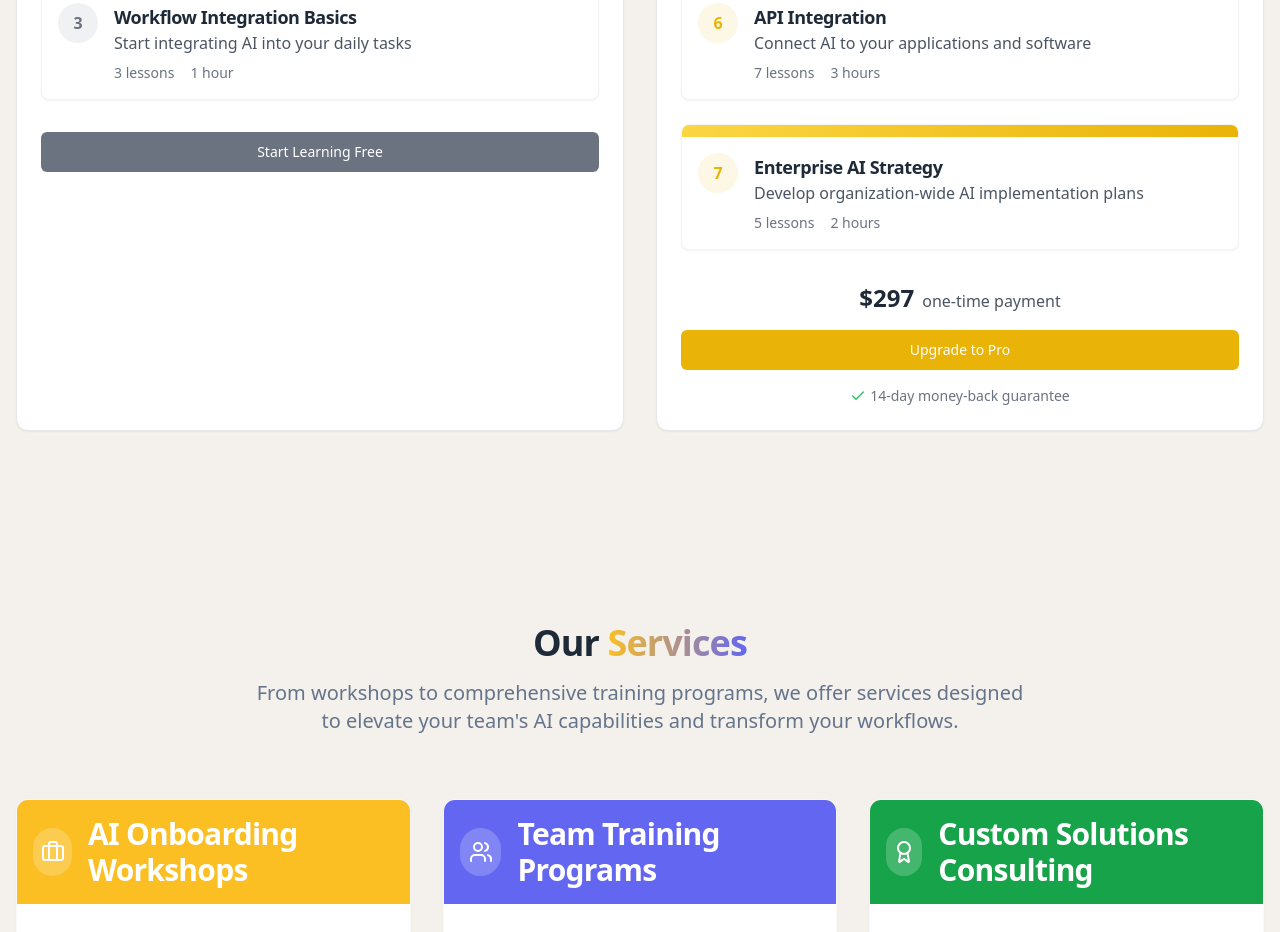
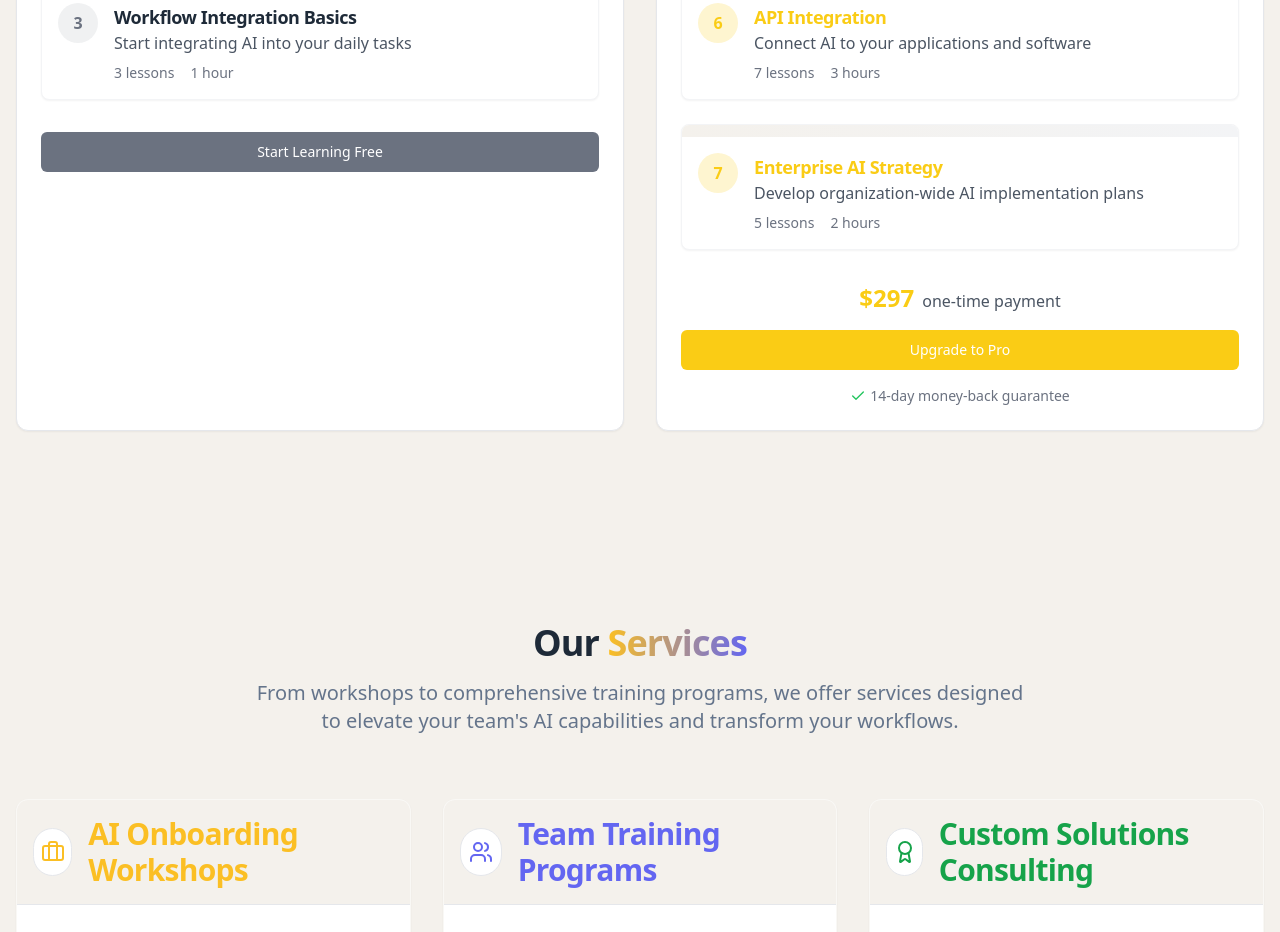
Before and after one commit to swifty3313/ai-fluent-launchpad, a React (Vite) app: page / in a window 1280 px wide. Shown: the part 2380-3312 px from the top of the page. Built offline with nearby package versions, Linux system fonts and the light colour scheme.

Commit message:
Refactor: Swap light yellow shapes with darker yellow text/icons
Updates the color scheme to replace light yellow shapes with darker yellow text or icons in various sections.

```diff
--- a/src/components/CourseSection.tsx
+++ b/src/components/CourseSection.tsx
@@ -35,28 +35,28 @@ const CourseSection: React.FC = () => {
       description: "Master complex prompting strategies for specialized tasks",
       lessons: 8,
       duration: "3 hours",
-      gradient: "from-yellow-400/80 to-yellow-500"
+      gradient: "from-brand-beige to-gray-100"
     },
     {
       title: "Custom GPT Building",
       description: "Create your own specialized AI assistants",
       lessons: 6,
       duration: "2.5 hours",
-      gradient: "from-yellow-400/80 to-yellow-500"
+      gradient: "from-brand-beige to-gray-100"
     },
     {
       title: "API Integration",
       description: "Connect AI to your applications and software",
       lessons: 7,
       duration: "3 hours",
-      gradient: "from-yellow-400/80 to-yellow-500"
+      gradient: "from-brand-beige to-gray-100"
     },
     {
       title: "Enterprise AI Strategy",
       description: "Develop organization-wide AI implementation plans",
       lessons: 5,
       duration: "2 hours",
-      gradient: "from-yellow-400/80 to-yellow-500"
+      gradient: "from-brand-beige to-gray-100"
     }
   ];
 
@@ -113,12 +113,12 @@ const CourseSection: React.FC = () => {
 
           {/* Pro Track Column */}
           <div className="bg-white rounded-xl shadow-sm border border-gray-200 overflow-hidden relative">
-            <div className="absolute top-4 right-4 bg-yellow-100 text-yellow-700 text-xs font-medium px-2 py-1 rounded-full flex items-center">
-              <Star className="h-3 w-3 mr-1 fill-yellow-500 stroke-yellow-500" />
+            <div className="absolute top-4 right-4 bg-brand-gold/20 text-brand-gold border border-brand-gold text-xs font-medium px-2 py-1 rounded-full flex items-center">
+              <Star className="h-3 w-3 mr-1 fill-brand-gold stroke-brand-gold" />
               Most Popular
             </div>
 
-            <div className="bg-gradient-to-r from-yellow-400/90 to-yellow-500 p-6">
+            <div className="bg-gradient-to-r from-brand-gold/90 to-yellow-600 p-6">
               <h3 className="text-white font-bold mb-2">Pro Track</h3>
               <p className="text-white/90">Advanced modules for serious productivity gains</p>
             </div>
@@ -131,12 +131,12 @@ const CourseSection: React.FC = () => {
                     <CardContent className="p-4">
                       <div className="flex">
                         <div className="flex-shrink-0 mr-4">
-                          <div className="w-10 h-10 rounded-full bg-yellow-500/10 flex items-center justify-center">
-                            <span className="font-semibold text-yellow-500">{index + 4}</span>
+                          <div className="w-10 h-10 rounded-full bg-brand-gold/20 flex items-center justify-center">
+                            <span className="font-semibold text-brand-gold">{index + 4}</span>
                           </div>
                         </div>
                         <div>
-                          <h4 className="font-semibold text-lg">{course.title}</h4>
+                          <h4 className="font-semibold text-lg text-brand-gold">{course.title}</h4>
                           <p className="text-gray-600 mb-2">{course.description}</p>
                           <div className="flex text-sm text-gray-500">
                             <span className="mr-4">{course.lessons} lessons</span>
@@ -151,10 +151,10 @@ const CourseSection: React.FC = () => {
 
               <div className="mt-8 mb-4">
                 <div className="text-center mb-4">
-                  <span className="text-2xl font-bold">$297</span>
+                  <span className="text-2xl font-bold text-brand-gold">$297</span>
                   <span className="text-gray-600 ml-2">one-time payment</span>
                 </div>
-                <Button asChild className="w-full bg-yellow-500 hover:bg-yellow-500/90">
+                <Button asChild className="w-full bg-brand-gold hover:bg-brand-gold/90">
                   <a href="#contact">Upgrade to Pro</a>
                 </Button>
               </div>
--- a/src/components/ServiceSection.tsx
+++ b/src/components/ServiceSection.tsx
@@ -8,40 +8,49 @@ const ServiceSection: React.FC = () => {
     {
       title: "AI Onboarding Workshops",
       description: "Jumpstart your team's AI journey with focused, hands-on workshops that teach practical skills.",
-      icon: <Briefcase className="h-6 w-6 text-white" />,
+      icon: <Briefcase className="h-6 w-6 text-brand-orange" />,
       features: [
         "2-6 hour interactive sessions",
         "Customized to your industry",
         "Hands-on exercises with real use cases",
         "Implementation roadmap"
       ],
-      primaryColor: "bg-brand-orange",
+      primaryColor: "bg-brand-beige",
+      textColor: "text-brand-orange",
+      dotColor: "bg-brand-orange",
+      buttonColor: "bg-brand-orange hover:bg-brand-orange/90",
       action: "Schedule Workshop"
     },
     {
       title: "Team Training Programs",
       description: "Comprehensive training for teams looking to develop advanced AI capabilities.",
-      icon: <Users className="h-6 w-6 text-white" />,
+      icon: <Users className="h-6 w-6 text-brand-blue" />,
       features: [
         "Multi-week structured program",
         "Role-specific training paths",
         "Weekly coaching calls",
         "Custom workflow development"
       ],
-      primaryColor: "bg-brand-blue",
+      primaryColor: "bg-brand-beige",
+      textColor: "text-brand-blue",
+      dotColor: "bg-brand-blue",
+      buttonColor: "bg-brand-blue hover:bg-brand-blue/90",
       action: "Explore Training"
     },
     {
       title: "Custom Solutions Consulting",
       description: "Expert guidance on building specialized AI assistants tailored to your specific needs.",
-      icon: <Award className="h-6 w-6 text-white" />,
+      icon: <Award className="h-6 w-6 text-green-600" />,
       features: [
         "Requirements analysis",
         "Knowledge base development",
         "1-on-1 and team consulting available",
         "Integration & optimization"
       ],
-      primaryColor: "bg-green-600",
+      primaryColor: "bg-brand-beige",
+      textColor: "text-green-600",
+      dotColor: "bg-green-600",
+      buttonColor: "bg-green-600 hover:bg-green-600/90",
       action: "Get Consulting"
     }
   ];
@@ -60,11 +69,11 @@ const ServiceSection: React.FC = () => {
         <div className="grid grid-cols-1 md:grid-cols-3 gap-8">
           {services.map((service, index) => (
             <div key={index} className="bg-white rounded-xl shadow-sm border border-brand-beige/50 overflow-hidden hover:shadow-md transition-shadow">
-              <div className={`${service.primaryColor} p-4 flex items-center`}>
-                <div className="w-12 h-12 rounded-full bg-white/20 flex items-center justify-center">
+              <div className={`${service.primaryColor} p-4 flex items-center border-b border-gray-200`}>
+                <div className="w-12 h-12 rounded-full bg-white flex items-center justify-center border border-gray-200">
                   {service.icon}
                 </div>
-                <h3 className="text-white font-semibold ml-4">{service.title}</h3>
+                <h3 className={`${service.textColor} font-semibold ml-4`}>{service.title}</h3>
               </div>
 
               <div className="p-6">
@@ -73,7 +82,7 @@ const ServiceSection: React.FC = () => {
                 <div className="space-y-3 mb-8">
                   {service.features.map((feature, idx) => (
                     <div key={idx} className="flex items-start">
-                      <div className={`w-2 h-2 ${service.primaryColor} rounded-full mt-2 mr-3`}></div>
+                      <div className={`w-2 h-2 ${service.dotColor} rounded-full mt-2 mr-3`}></div>
                       <span className="text-brand-slate">{feature}</span>
                     </div>
                   ))}
@@ -81,13 +90,7 @@ const ServiceSection: React.FC = () => {
 
                 <Button
                   asChild
-                  className={`w-full ${
-                    service.primaryColor === 'bg-brand-orange'
-                      ? 'bg-brand-orange hover:bg-brand-orange/90'
-                      : service.primaryColor === 'bg-brand-blue'
-                      ? 'bg-brand-blue hover:bg-brand-blue/90'
-                      : 'bg-green-600 hover:bg-green-600/90'
-                  }`}
+                  className={`w-full ${service.buttonColor}`}
                 >
                   <a href="https://calendly.com/clswift3313/first-consultation" target="_blank" rel="noopener noreferrer">{service.action}</a>
                 </Button>
```
